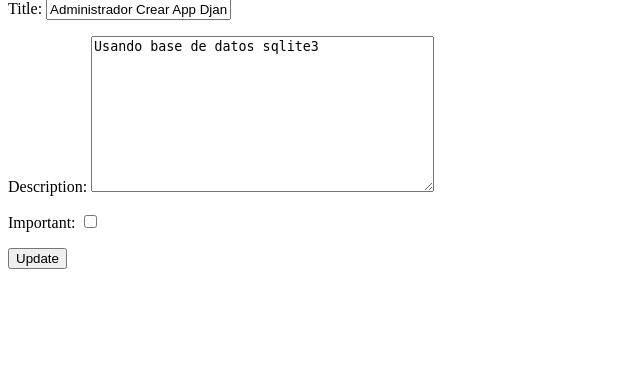
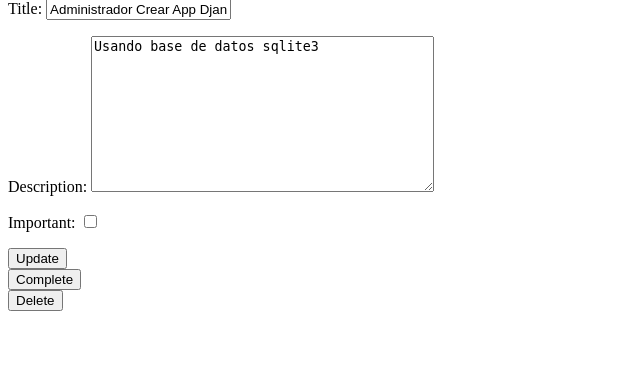
Before and after one commit to Nossa360/IngSoftware, a Django app: page /tasks/1/ in a window 1280 px wide. Shown: the part 169-538 px from the top of the page, without its empty margins (0-640 px from the left). Run offline with Django 4.2, Linux system fonts and the light colour scheme; a user stored in the database is signed in; data comes from the database, SQL or seed files in the repository.

Commit message:
Complete and Delete Task

```diff
--- a/djangocrud/urls.py
+++ b/djangocrud/urls.py
@@ -25,6 +25,8 @@ urlpatterns = [
     path('tasks/', views.tasks, name='tasks'),
     path('tasks/create/', views.create_task, name='create_task'),
     path('tasks/<int:task_id>/', views.task_detail, name='task_detail'),
+    path('tasks/<int:task_id>/complete', views.complete_task, name='complete_task'),
+    path('tasks/<int:task_id>/delete', views.delete_task, name='delete_task'),
     path('logout/', views.signout, name='logout'),
     path('signin/', views.signin, name='signin'),
 ]
--- a/tasks/templates/task_detail.html
+++ b/tasks/templates/task_detail.html
@@ -1,7 +1,9 @@
 {% extends 'base.html' %}
 
 {% block content %}
+
     <h1>{{task.title}}</h1>
+
     {{error}}
 
     <form method="POST">
@@ -12,4 +14,18 @@
         </button>
     </form>
 
+    <form action="{% url 'complete_task' task.id %}" method="POST">
+        {% csrf_token %}
+        <button>
+            Complete
+        </button>
+    </form>
+
+    <form action="{% url 'delete_task' task.id %}" method="POST">
+        {% csrf_token %}
+        <button>
+            Delete
+        </button>
+    </form>
+
 {% endblock %}
--- a/tasks/templates/tasks.html
+++ b/tasks/templates/tasks.html
@@ -1,7 +1,7 @@
 {% extends 'base.html' %}
 
 {% block content %}
-<h1>Tasks</h1>
+<h1>Tasks Pending</h1>
 
 <ul>
     {% for task in tasks %}
--- a/tasks/views.py
+++ b/tasks/views.py
@@ -5,6 +5,7 @@ from django.contrib.auth import login, logout, authenticate
 from django.db import IntegrityError
 from .forms import TaskForm
 from .models import Task
+from django.utils import timezone
 
 # Create your views here.
 
@@ -73,6 +74,19 @@ def task_detail(request, task_id):
         except ValueError:
             return render(request, 'task_detail.html', {'task': task, 'form': form, 'error': "Error updating task"})
 
+def complete_task(request, task_id):
+    task = get_object_or_404(Task, pk=task_id, user=request.user)
+    if request.method == 'POST':
+        task.datecompleted = timezone.now()
+        task.save()
+        return redirect('tasks')
+
+def delete_task(request, task_id):
+    task = get_object_or_404(Task, pk=task_id, user=request.user)
+    if request.method == 'POST':
+        task.delete()
+        return redirect('tasks')
+
 def signout(request):
     logout(request)
     return redirect('home')
```
Lines whose indentation alone changed are shown as unchanged.
